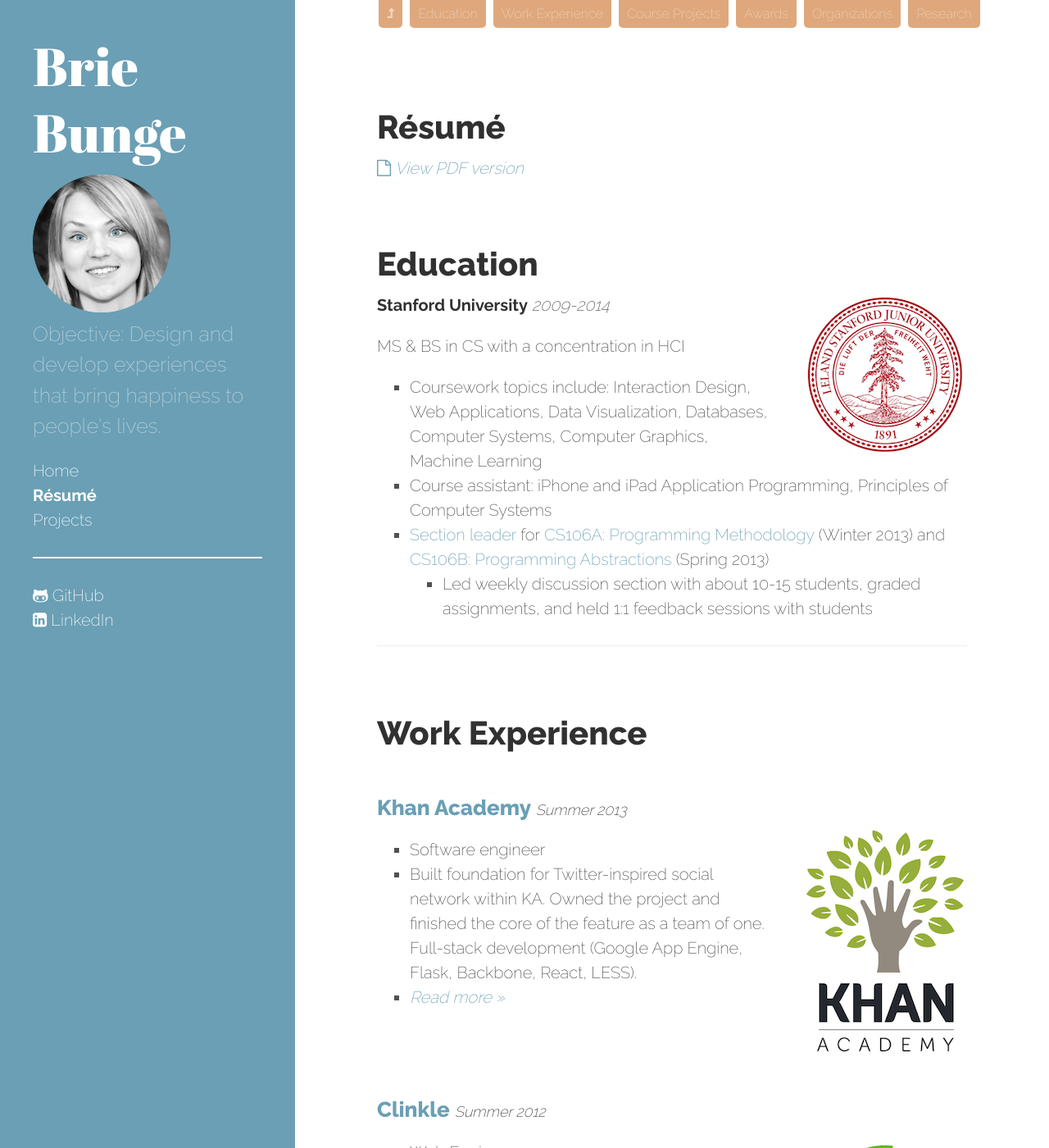
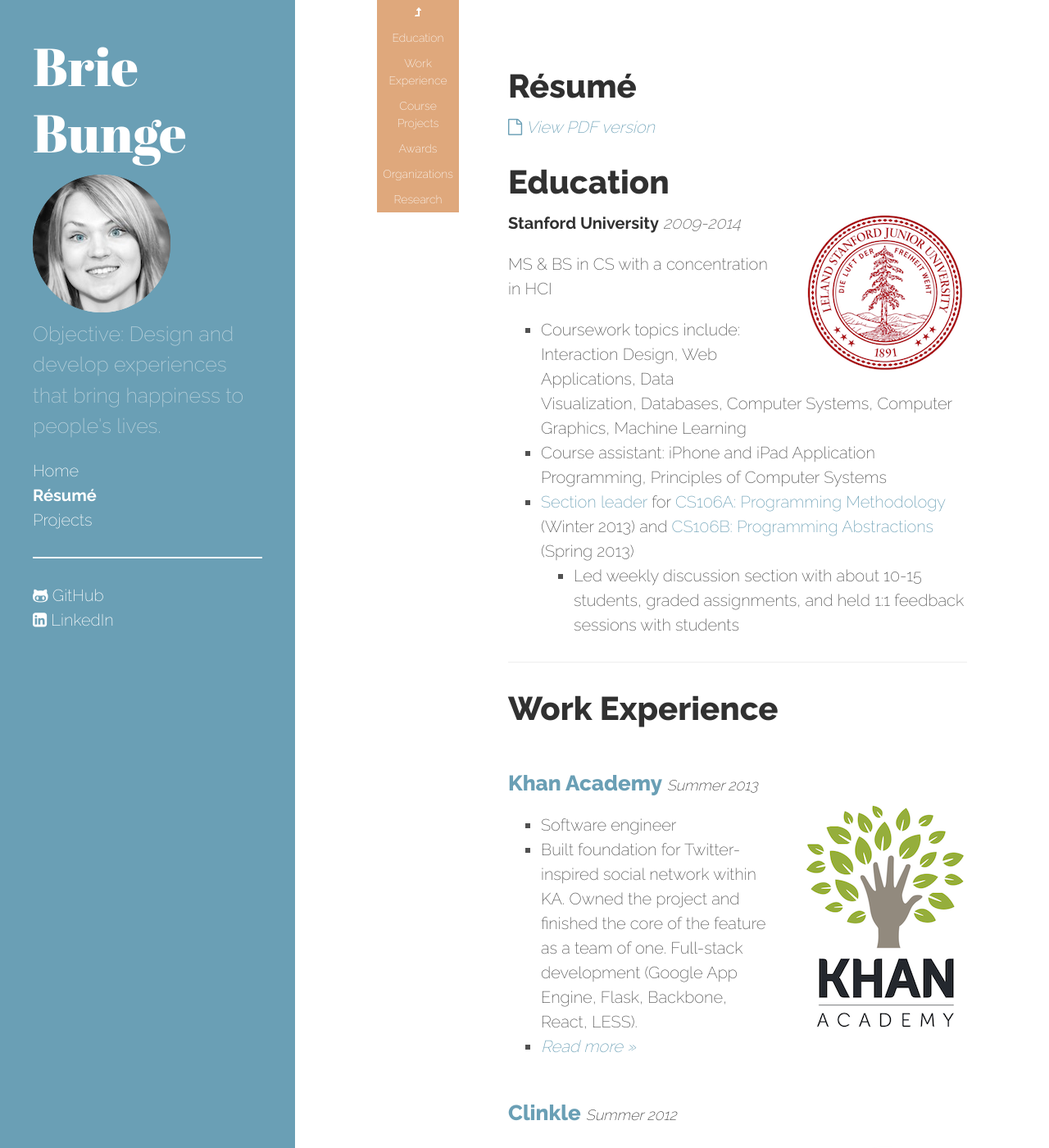
Before and after one commit to brieb/brieb.github.io, a Jekyll site: the page built from resume.md, in a window 1280 px wide and 1400 px high. Shown: the whole window at 82% size. Built offline with Jekyll 4.4.1, drawn with Linux system fonts in a browser that asks for light colours; nearby versions of some CDN libraries; Markdown is read by kramdown in place of the engine named in the settings.

Commit message:
better toc

```diff
--- a/public/css/brie.css
+++ b/public/css/brie.css
@@ -35,9 +35,6 @@
 .resume.page ul {
   list-style-type: square;
 }
-.resume.page h1 {
-  padding-top: 50px;
-}
 .resume.page h2 {
   clear: both;
   font-size: 1.3rem;
@@ -49,6 +46,7 @@
 }
 
 .resume.page .menu {
+  margin-left: -160px;
   display: none;
   position: fixed;
   top: 0;
@@ -57,27 +55,25 @@
   z-index: 1;
 }
 .resume.page .menu li {
-  font-size: 16px;
-  display: inline-block;
-  margin: 0 0.1rem;
+  text-align: center;
+  font-size: 0.7rem;
   background-color: #d28445;
-  border-radius: 0 0 5px 5px;
   opacity: 0.7;
+  width: 100px;
 }
 .resume.page .menu li:hover {
   opacity: 1;
 }
 .resume.page .menu a {
-  color: #FFF;
-  color: rgba(255, 255, 255, 0.498039);
-  padding: 0.25rem 0.5rem;
+  padding: 0.25rem;
   display: block;
-}
-.resume.page .menu a:hover {
   color: #FFF;
 }
 @media (min-width: 48rem) {
   .resume.page .menu {
     display: block;
   }
+  .resume.page {
+    padding-left: 160px;
+  }
 }
--- a/resume.md
+++ b/resume.md
@@ -82,7 +82,7 @@
 
 ---
 
-# Stanford Course Projects
+<h1 id="proj">Stanford Course Projects</h1>
 
 __PeerServer__ _CS191, Spring 2013_
 
@@ -99,13 +99,13 @@
 
 ---
 
-# Awards
+<h1 id="awards">Awards</h1>
 
 __PeerServer__ _(June 7, 2013)_ Top project awards from Palantir, VMWare ("VMware Award for Best Technical Innovation"), Hearsay Social, and Twitter across all Stanford CS senior projects at the software fair
 
 ---
 
-# Organizations
+<h1 id="org">Organizations</h1>
 
 __[Association for Computing Machinery, Stanford Chapter](http://stanfordacm.com/)__ _Dec 2010 — Mar 2011_
 
@@ -114,7 +114,7 @@
 
 ---
 
-# Research
+<h1 id="research">Research</h1>
 
 __Human-Computer Interaction Lab__ _Jan 2010 — Oct 2010_
 
```
